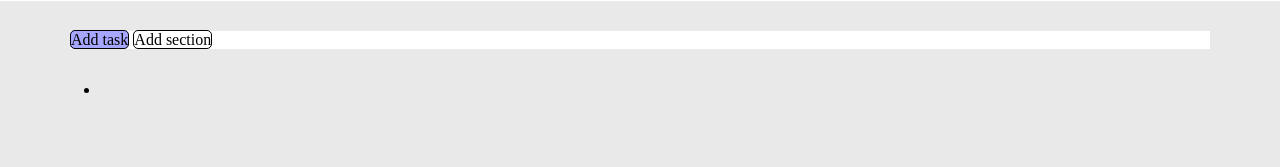
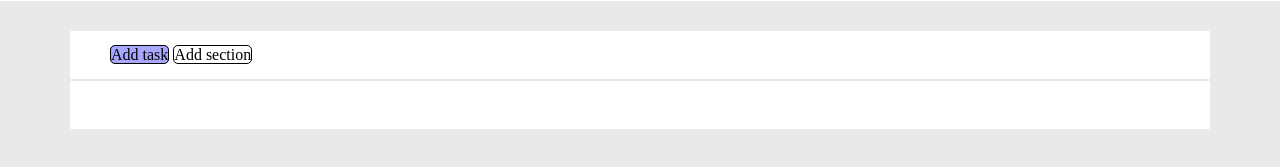
Before and after one commit to gabrielgrillo/html-css-toboolist, a plain HTML site: page index.html in a window 1280 px wide. Shown: the part 83-250 px from the top of the page. Drawn offline with Linux system fonts and the light colour scheme.

Commit message:
incomplete

```diff
--- a/css/style.css
+++ b/css/style.css
@@ -26,6 +26,9 @@ body {
 .chead {
     border-bottom: 2px solid #e9e9e9;
     background-color: white;
+    height: 50px;
+    padding: 15px;
+    padding-left: 40px;
 }
 
 .task,
--- a/index.html
+++ b/index.html
@@ -19,14 +19,8 @@
             <span class="section">Add section</span>
         </div>
 
-        <div class="container">
-            <ul>
-                <li>
-                    <span></span>
-                    <span></span>
-                    <span></span>
-                </li>
-            </ul>
+        <div class="container chead">
+
         </div>
     </main>
 </body>
```
